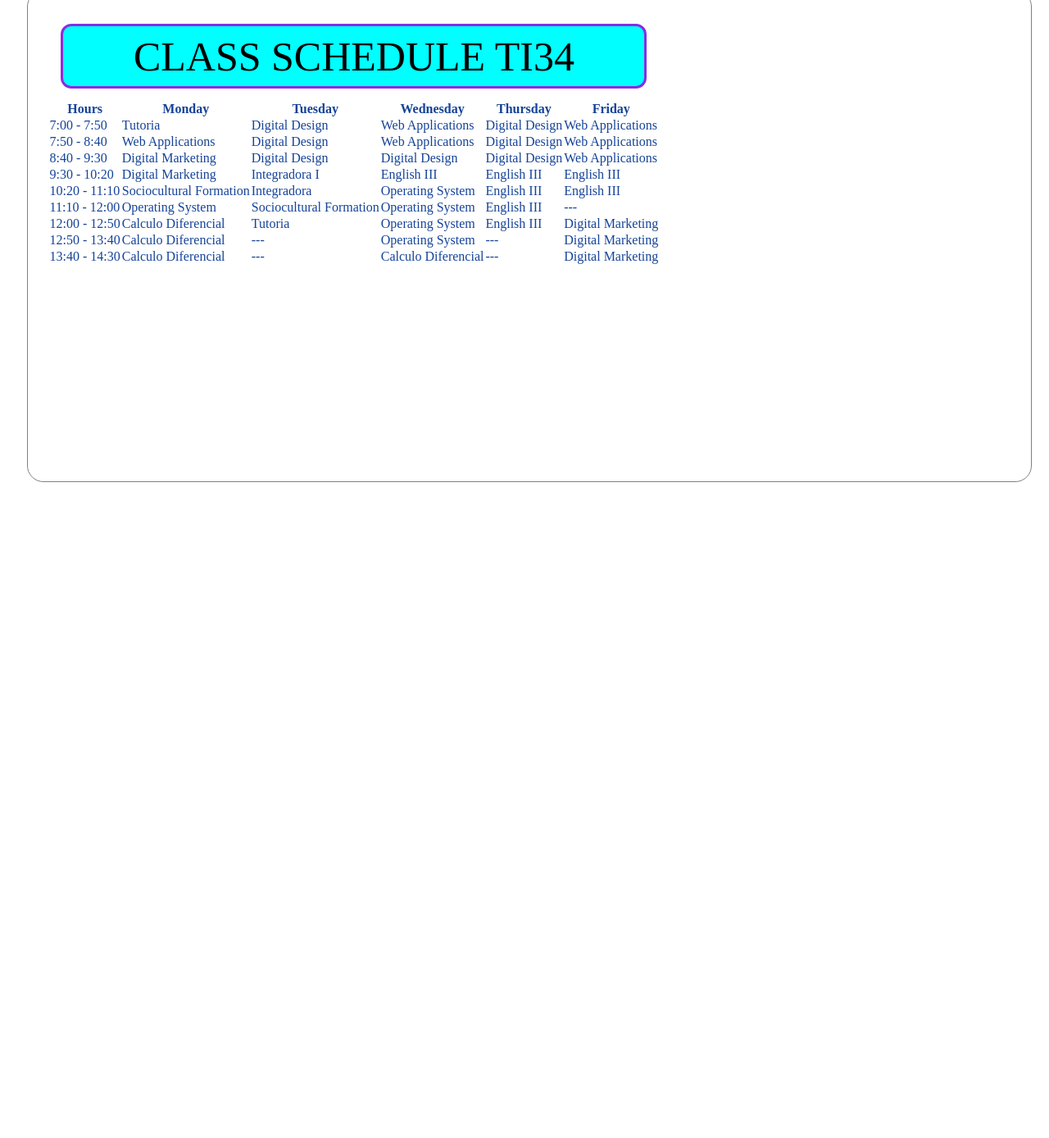
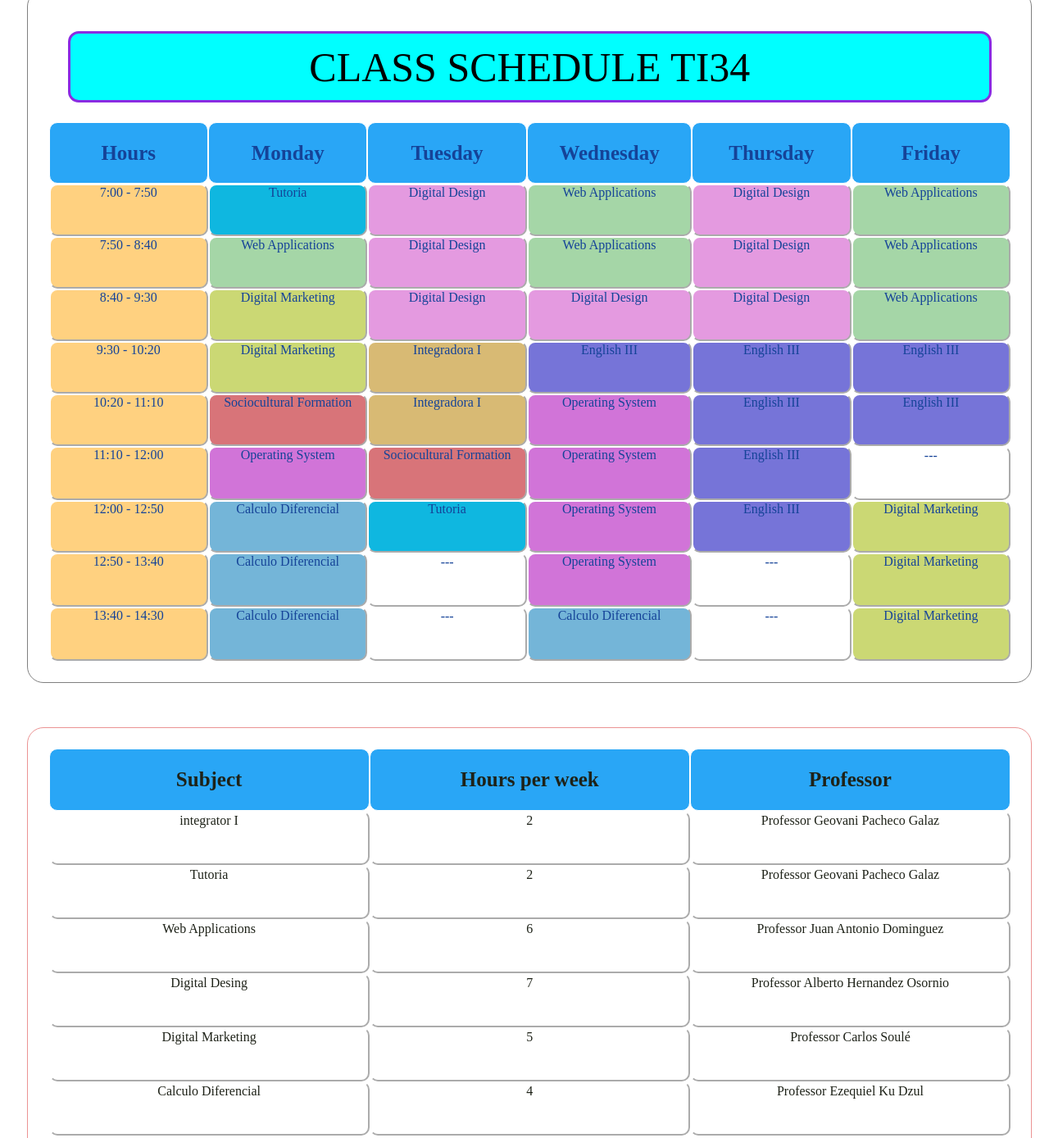
Before and after one commit to J-CarlosRojas/TI34_Class_Schedule, a plain HTML site: page class_Schedule/class_schedule.html in a window 1280 px wide. Shown: the part 45-1433 px from the top of the page at 82% size. Before the commit the page ends 800 px from the top, so only its background shows below. Drawn offline with Linux system fonts and the light colour scheme.

Commit message:
commit antes de optimizar

```diff
--- a/class_Schedule/class_schedule.html
+++ b/class_Schedule/class_schedule.html
@@ -19,79 +19,153 @@
         <th>Friday</th>
 
         <tr>
-            <td>7:00 - 7:50</td>
-            <td>Tutoria</td>
-            <td>Digital Design</td>
-            <td>Web Applications</td>
-            <td>Digital Design</td>
-            <td>Web Applications</td>
+            <td class="horas">7:00 - 7:50</td>
+            <td class="tutoria">Tutoria <span>Professor Geovani Pacheco</span></td>
+            <td class="design">Digital Design <span>professor Alberto Hernandez Osornio</span></td>
+            <td class="webApp">Web Applications <span>Professor Juan Dominguez</span></td>
+            <td class="design">Digital Design <span>professor Alberto Hernandez Osornio</span></td>
+            <td class="webApp">Web Applications <span>Professor Juan Dominguez</span></td>
         </tr>
         <tr>
-            <td>7:50 - 8:40</td>
-            <td>Web Applications</td>
-            <td>Digital Design</td>
-            <td>Web Applications</td>
-            <td>Digital Design</td>
-            <td>Web Applications</td>
+            <td class="horas">7:50 - 8:40</td>
+            <td class="webApp">Web Applications <span>Professor Juan Dominguez</span> </td>
+            <td class="design">Digital Design <span>professor Alberto Hernandez Osornio</span></td>
+            <td class="webApp">Web Applications <span>Professor Juan Dominguez</span></td>
+            <td class="design">Digital Design <span>professor Alberto Hernandez Osornio</span></td>
+            <td class="webApp">Web Applications <span>Professor Juan Dominguez</span></td>
         </tr>
         <tr>
-            <td>8:40 - 9:30</td>
-            <td>Digital Marketing</td>
-            <td>Digital Design</td>
-            <td>Digital Design</td>
-            <td>Digital Design</td>
-            <td>Web Applications</td>
+            <td class="horas">8:40 - 9:30</td>
+            <td class="marketing">Digital Marketing <span>Professor Carlos Fernando Soulé</span></td>
+            <td class="design">Digital Design <span>professor Alberto Hernandez Osornio</span></td>
+            <td class="design">Digital Design <span>professor Alberto Hernandez Osornio</span></td>
+            <td class="design">Digital Design <span>professor Alberto Hernandez Osornio</span></td>
+            <td class="webApp">Web Applications <span>Professor Juan Dominguez</span></td>
         </tr>
         <tr>
-            <td>9:30 - 10:20</td>
-            <td>Digital Marketing</td>
-            <td>Integradora I</td>
-            <td>English III</td>
-            <td>English III</td>
-            <td>English III</td>
+            <td class="horas">9:30 - 10:20</td>
+            <td class="marketing">Digital Marketing <span>Professor Carlos Fernando Soulé</span></td>
+            <td class="integradora">Integradora I <span>professor Geovani Pacheco</span></td>
+            <td class="english">English III <span>professor Arnold Beaurregard</span></td>
+            <td class="english">English III <span>professor Arnold Beaurregard</span></td>
+            <td class="english">English III <span>professor Arnold Beaurregard</span></td>
 
         </tr>
         <tr>
-            <td>10:20 - 11:10</td>
-            <td>Sociocultural Formation</td>
-            <td>Integradora</td>
-            <td>Operating System</td>
-            <td>English III</td>
-            <td>English III</td>
+            <td class="horas">10:20 - 11:10</td>
+            <td class="foso">Sociocultural Formation <span>professor Pedro Baloy Dominguez</span></td>
+            <td class="integradora">Integradora I <span>professor Geovani Pacheco</span></td>
+            <td class="os">Operating System <span>professor Alejandro Trejo Rocha</span></td>
+            <td class="english">English III <span>professor Arnold Beaurregard</span></td>
+            <td class="english">English III <span>professor Arnold Beaurregard</span></td>
         </tr>
         <tr>
-            <td>11:10 - 12:00</td>
-            <td>Operating System</td>
-            <td>Sociocultural Formation</td>
-            <td>Operating System</td>
-            <td>English III</td>
+            <td class="horas">11:10 - 12:00</td>
+            <td class="os">Operating System <span>professor Alejandro Trejo Rocha</span></td>
+            <td class="foso">Sociocultural Formation <span>professor Pedro Baloy Dominguez</span></td>
+            <td class="os">Operating System <span>professor Alejandro Trejo Rocha</span></td>
+            <td class="english">English III <span>professor Arnold Beaurregard</span></td>
             <td>---</td>
         </tr>
         <tr>
-            <td>12:00 - 12:50</td>
-            <td>Calculo Diferencial</td>
-            <td>Tutoria</td>
-            <td>Operating System</td>
-            <td>English III</td>
-            <td>Digital Marketing</td>
+            <td class="horas">12:00 - 12:50</td>
+            <td class="calculo">Calculo Diferencial <span>Professor José Ezequiel Ku Dzul</span></td>
+            <td class="tutoria">Tutoria <span>Professor Geovani Pacheco</span></td>
+            <td class="os">Operating System <span>professor Alejandro Trejo Rocha</span></td>
+            <td class="english">English III <span>professor Arnold Beaurregard</span></td>
+            <td class="marketing">Digital Marketing <span>Professor Carlos Fernando Soulé</span></td>
         </tr>
         <tr>
-            <td>12:50 - 13:40</td>
-            <td>Calculo Diferencial</td>
+            <td class="horas">12:50 - 13:40</td>
+            <td class="calculo">Calculo Diferencial <span>Professor José Ezequiel Ku Dzul</span></td>
             <td>---</td>
-            <td>Operating System</td>
+            <td class="os">Operating System <span>professor Alejandro Trejo Rocha</span></td>
             <td>---</td>
-            <td>Digital Marketing</td>
+            <td class="marketing">Digital Marketing <span>Professor Carlos Fernando Soulé</span></td>
         </tr>
         <tr>
-            <td>13:40 - 14:30</td>
-            <td>Calculo Diferencial</td>
+            <td class="horas">13:40 - 14:30</td>
+            <td class="calculo">Calculo Diferencial <span>Professor José Ezequiel Ku Dzul</span></td>
             <td>---</td>
-            <td>Calculo Diferencial</td>
+            <td class="calculo">Calculo Diferencial <span>Professor José Ezequiel Ku Dzul</span></td>
             <td>---</td>
-            <td>Digital Marketing</td>
+            <td class="marketing">Digital Marketing <span>Professor Carlos Fernando Soulé</span></td>
         </tr>
     </table>
+    <table class="tableProfessors">
+
+        <th>
+            Subject
+        </th>
+        <th>
+            Hours per week
+        </th>
+        <th>
+            Professor
+        </th>
+
+        <tr>
+            <td>integrator I</td>
+            <td class="hoursPerWeek" >2</td>
+            <td>Professor Geovani Pacheco Galaz</td>
+        </tr>
+
+        <tr>
+            <td>Tutoria</td>
+            <td class="hoursPerWeek">2</td>
+            <td>Professor Geovani Pacheco Galaz</td>
+        </tr>
+
+        <tr>
+            <td>Web Applications</td>
+            <td class="hoursPerWeek">6</td>
+            <td>Professor Juan Antonio Dominguez</td>
+        </tr>
+
+        <tr>
+            <td>Digital Desing</td>
+            <td class="hoursPerWeek">7</td>
+            <td>Professor Alberto Hernandez Osornio</td>
+        </tr>
+
+        <tr>
+            <td>Digital Marketing</td>
+            <td class="hoursPerWeek">5</td>
+            <td>Professor Carlos Soulé  </td>
+        </tr>
+
+        <tr>
+            <td>Calculo Diferencial</td>
+            <td class="hoursPerWeek">4</td>
+            <td>Professor Ezequiel Ku Dzul</td>
+        </tr>
+
+        <tr>
+            <td>English</td>
+            <td class="hoursPerWeek">7</td>
+            <td>Professor Arnold Beauregard</td>
+        </tr>
+
+        <tr>
+            <td>socio Cultural Formation</td>
+            <td class="hoursPerWeek">2</td>
+            <td>Professor Pedro Baloy Dominguez</td>
+        </tr>
+
+        <tr>
+            <td>integrator I</td>
+            <td class="hoursPerWeek">2</td>
+            <td>Professor Geovani Pacheco Galaz</td>
+        </tr>
+
+        <tr>
+            <td>Operating System</td>
+            <td class="hoursPerWeek">5</td>
+            <td>Professor Alejandro Trejo Rocha</td>
+        </tr>
+
+    </table>
+
 </body>
 
 </html>
--- a/class_Schedule/style.css
+++ b/class_Schedule/style.css
@@ -22,3 +22,120 @@ table>caption{
     padding: 1%;
     margin: 2%;
 }
+
+td{
+    text-align: center;
+
+}
+
+tr>th{
+    background-color: #29a6f6;
+    border: 1px solid white;
+    text-align: center;
+    vertical-align: center;
+    font-size: 25px;
+    margin: 1%;
+    padding: 1%;
+    border-radius: 10px;
+    height: 50px;
+}
+
+table.cal>th, td{
+    width: 10%;
+    margin: 2%;
+    height: 60px;
+    border: 2px outset white ;
+    vertical-align: top;
+    border-radius: 10px;
+}
+
+.horas{
+    margin: 0;
+    padding: 0;
+    background-color: #ffd180;
+}
+
+.webApp{
+    margin: 0;
+    padding: 0;
+    background-color: #a5d6a7;
+}
+
+span{
+    display: block;
+    text-align: center;
+    color: #800000;
+    visibility: hidden;
+}
+
+td:active > span {
+    visibility: visible;
+}
+
+.tutoria{
+    margin: 0;
+    padding: 0;
+    background-color: #0fb7e0;
+}
+
+.design{
+    margin: 0;
+    padding: 0;
+    background-color: #e49ae0;
+}
+
+.marketing{
+    margin: 0;
+    padding: 0;
+    background-color: #cbd874;
+}
+
+.integradora{
+    margin: 0;
+    padding: 0;
+    background-color: #d8ba74;
+}
+
+.english{
+    margin: 0;
+    padding: 0;
+    background-color: #7674d8;
+}
+
+.foso{
+    margin: 0;
+    padding: 0;
+    background-color: #d87479;
+}
+
+.os{
+    margin: 0;
+    padding: 0;
+    background-color: #d174d8;
+}
+
+.calculo{
+    margin: 0;
+    padding: 0;
+    background-color: #74b5d8;
+}
+
+.tableProfessors{
+    display: inline-block;
+    min-height: 600px;
+    width: 97%;
+    color: #1e2218;
+    border-spacing: 0;
+    border-radius: 20px;
+    padding: 2%;
+    margin: 2%;
+    border: 1px solid rgb(235, 147, 147);
+}
+
+.hoursPerWeek{
+    text-align: center;
+}
+
+table.tableProfessors>th{
+    background-color: #800000;
+}
```
